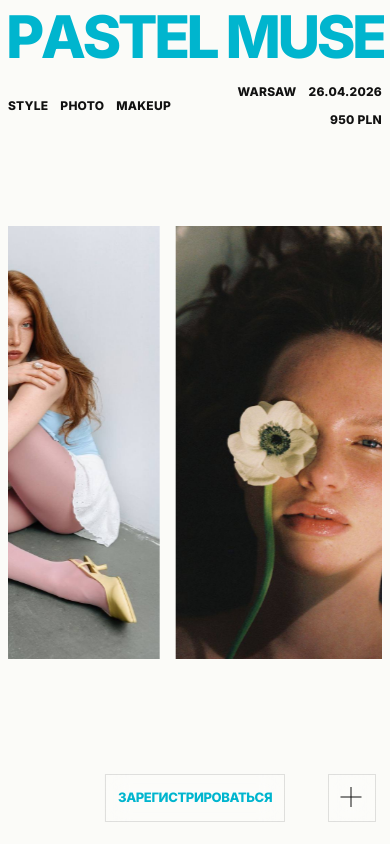
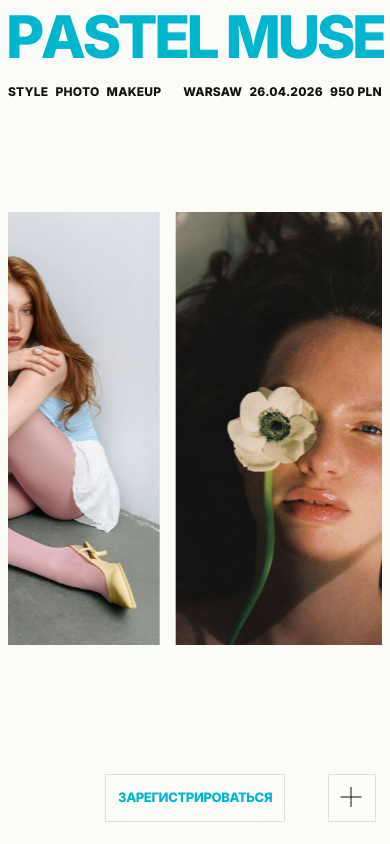
Before and after one commit to urfriendalex/lk-photo-day, a Next.js app: page / in a window 390 px wide. Built offline with nearby package versions, Linux system fonts and the light colour scheme.

Commit message:
Adjust CSS spacing for navigation and meta sections
- Unified gap spacing for the experience navigation and meta sections, reducing the gap from 0.75rem to 0.45rem for improved visual consistency.

```diff
--- a/src/app/globals.css
+++ b/src/app/globals.css
@@ -1273,12 +1273,9 @@ button.experience__meta--cta:focus-visible {
     gap: 0.5rem;
   }
 
-  .experience__nav {
-    gap: 0.75rem;
-  }
-
+  .experience__nav,
   .experience__meta {
-    gap: 0.75rem;
+    gap: 0.45rem;
   }
 
   .landing-panel {
```
